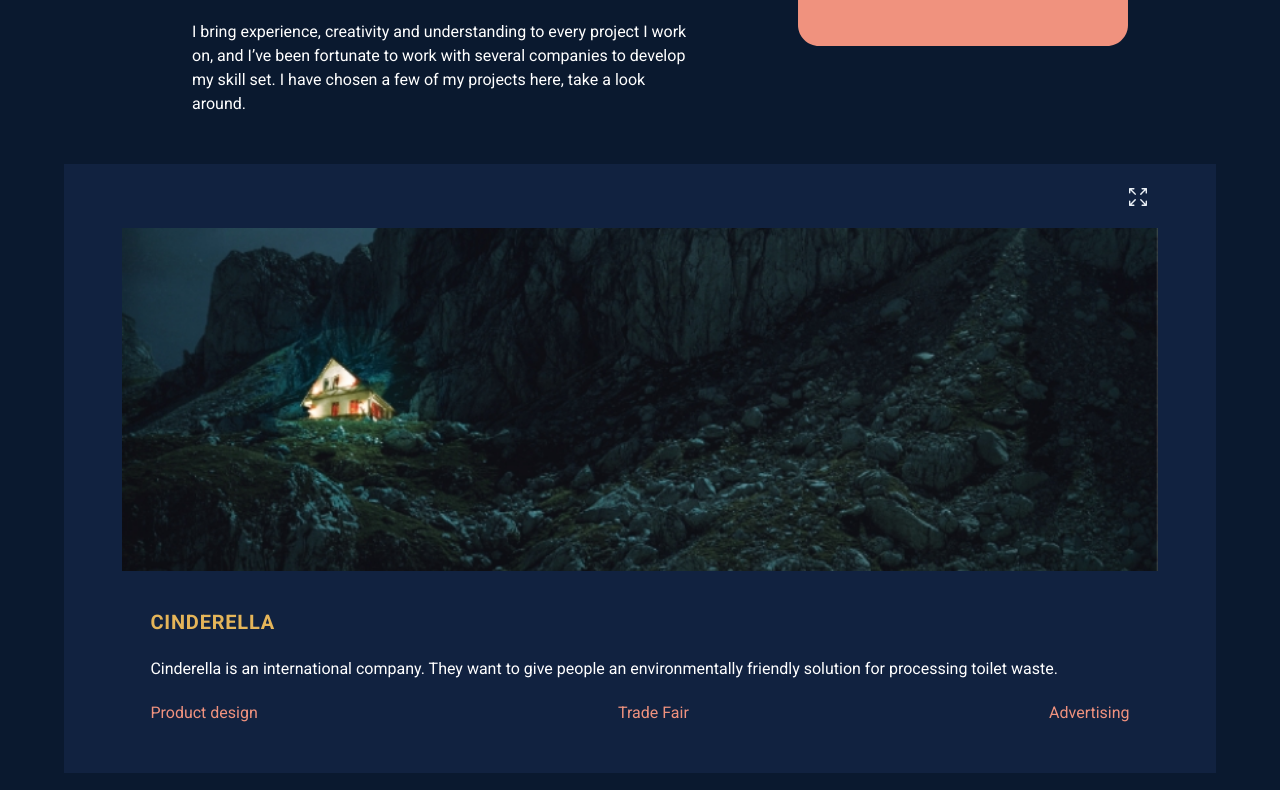
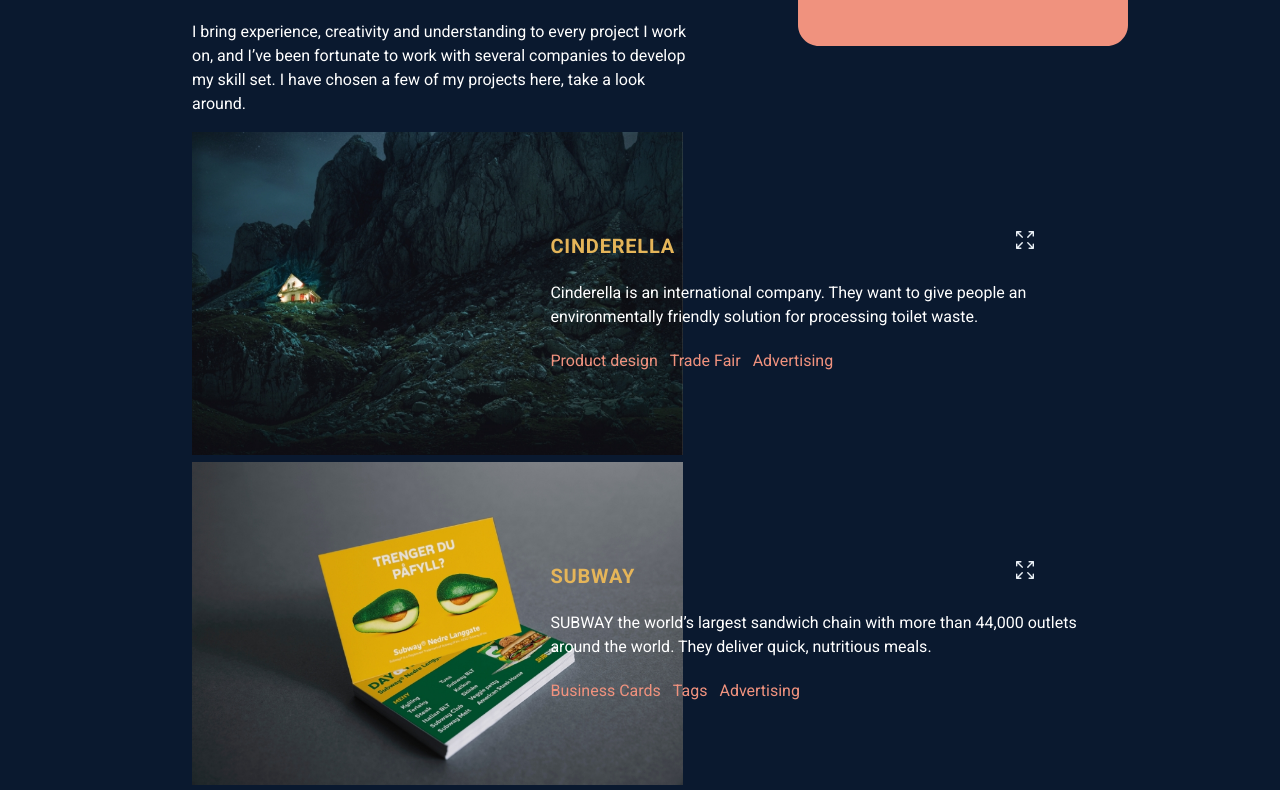
Before and after one commit to Iselinklementin/knuff-portfolio, a React (Create React App) app: page /portfolio in a window 1280 px wide. Shown: the part 600-1390 px from the top of the page. Built offline with nearby package versions, Linux system fonts and the light colour scheme.

Commit message:
tablet card

```diff
--- a/src/components/constant/PortfolioData.jsx
+++ b/src/components/constant/PortfolioData.jsx
@@ -2,6 +2,7 @@
 import Subway from "../../images/design/projects/Subwayvk.jpg";
 import Bjerke from "../../images/design/projects/bjerke.jpg";
 import FormatEiendom from "../../images/design/projects/fe.jpg";
+import Container from "../ui/Container";
 
 const portfolioProjects = [
   {
@@ -43,7 +44,7 @@
     <>
       {portfolioProjects.map(project => {
         return (
-          <section className="card-background" key={project.id}>
+          <section className="card-background-mobile card" key={project.id}>
             <div className="expand"></div>
             <img src={project.src} alt="" className="project-img" />
             <div className="card-text-wrap">
@@ -67,9 +68,18 @@
     <>
       {portfolioProjects.map(project => {
         return (
-          <section className="card-background" key={project.id}>
+          <Container>
+            <section className="card-background-tablet card" key={project.id}>
+              <div className="card-image-container">
+                <img src={project.src} alt="" className="project-img" />
+              </div>
+
+              <div className="card-text-container">
+                <div>
+                  <div className="circle"></div>
                   <div className="expand"></div>
-            <img src={project.src} alt="" className="project-img" />
+                </div>
+
                 <div className="card-text-wrap">
                   <h3>{project.name}</h3>
                   <p>{project.description}</p>
@@ -79,7 +89,9 @@
                     })}
                   </ul>
                 </div>
+              </div>
             </section>
+          </Container>
         );
       })}
     </>
--- a/src/components/routes/portfolio.jsx
+++ b/src/components/routes/portfolio.jsx
@@ -2,7 +2,7 @@
 import Footer from "../layout/Footer";
 import Container from "../ui/Container";
 import Mugs from "../../images/design/mugs.png";
-import { PortfolioDataMobile } from "../constant/PortfolioData";
+import { PortfolioDataMobile, PortfolioDataTablet } from "../constant/PortfolioData";
 
 export default function Portfolio() {
   return (
@@ -44,6 +44,7 @@
         </Container>
 
         <PortfolioDataMobile />
+        <PortfolioDataTablet />
       </div>
       <Footer />
     </>
--- a/src/css/style.css
+++ b/src/css/style.css
@@ -2097,7 +2097,36 @@
   }
 }
 
-.card-background {
+.card h3 {
+  color: #e5b559;
+  font-size: 20px;
+}
+
+.card ul {
+  display: -webkit-box;
+  display: -ms-flexbox;
+  display: flex;
+  margin: 0;
+  padding: 0;
+  list-style: none;
+  color: #f0927e;
+  margin-top: 20px;
+}
+
+.card ul li {
+  margin-right: 12px;
+}
+
+.card .expand {
+  position: absolute;
+  background-image: url("../../../images/design/expand.svg");
+  background-repeat: no-repeat;
+  background-size: cover;
+  width: 18px;
+  height: 18px;
+}
+
+.card-background-mobile {
   display: -webkit-box;
   display: -ms-flexbox;
   display: flex;
@@ -2119,18 +2148,13 @@
   margin-top: 2rem;
 }
 
-.card-background .expand {
-  position: absolute;
-  background-image: url("../../../images/design/expand.svg");
-  background-repeat: no-repeat;
-  background-size: cover;
-  width: 18px;
-  height: 18px;
-  top: 4%;
-  right: 6%;
-}
-
-.card-background .project-img {
+@media (min-width: 768px) {
+  .card-background-mobile {
+    display: none;
+  }
+}
+
+.card-background-mobile .project-img {
   width: 90%;
   height: 343px;
   -o-object-fit: cover;
@@ -2140,34 +2164,54 @@
   transition: all 0.3s;
 }
 
-.card-background .card-text-wrap {
+.card-background-mobile .card-text-wrap {
   margin-top: 1rem;
   width: 85%;
 }
 
-.card-background h3 {
-  color: #e5b559;
-  font-size: 20px;
-}
-
-.card-background ul {
-  display: -webkit-box;
-  display: -ms-flexbox;
-  display: flex;
-  -webkit-box-orient: horizontal;
-  -webkit-box-direction: normal;
-      -ms-flex-direction: row;
-          flex-direction: row;
-  -webkit-box-pack: justify;
-      -ms-flex-pack: justify;
-          justify-content: space-between;
-  -webkit-box-align: baseline;
-      -ms-flex-align: baseline;
-          align-items: baseline;
-  margin: 0;
-  padding: 0;
-  list-style: none;
-  color: #f0927e;
-  margin-top: 20px;
+.card-background-mobile .expand {
+  top: 4%;
+  right: 6%;
+}
+
+@media (min-width: 768px) {
+  .card-background-tablet {
+    position: relative;
+    width: 100%;
+    text-align: left;
+  }
+  .card-background-tablet .card-image-container {
+    -webkit-transition: all 0.3s;
+    transition: all 0.3s;
+    z-index: 0;
+    padding: 1rem;
+    width: 491px;
+    background-color: #112240;
+    margin-top: 2rem;
+  }
+  .card-background-tablet .project-img {
+    width: 100%;
+    height: 323px;
+    -o-object-fit: cover;
+       object-fit: cover;
+  }
+  .card-background-tablet .card-text-wrap {
+    -webkit-transition: all 0.3s;
+    transition: all 0.3s;
+    position: absolute;
+    padding: 1rem;
+    right: 0;
+    top: 24%;
+    width: 405px;
+    width: 60%;
+    height: 247px;
+    z-index: 1;
+    background-color: #112240;
+  }
+  .card-background-tablet .expand {
+    z-index: 2;
+    top: 30%;
+    right: 6%;
+  }
 }
 /*# sourceMappingURL=style.css.map */
--- a/src/sass/partials/layout/_cards.scss
+++ b/src/sass/partials/layout/_cards.scss
@@ -1,4 +1,31 @@
-.card-background {
+.card {
+  h3 {
+    color: getColour(yellow);
+    font-size: 20px;
+  }
+
+  ul {
+    display: flex;
+    @include reset-list;
+    color: getColour(coralPink);
+    margin-top: 20px;
+
+    li {
+      margin-right: 12px;
+    }
+  }
+
+  .expand {
+    position: absolute;
+    background-image: url("../../../images/design/expand.svg");
+    background-repeat: no-repeat;
+    background-size: cover;
+    width: 18px;
+    height: 18px;
+  }
+}
+
+.card-background-mobile {
   @include flex(column, center, center);
   position: relative;
   padding: 3rem 0;
@@ -7,15 +34,8 @@
   background-color: getColour(overlayBlue);
   margin-top: 2rem;
 
-  .expand {
-    position: absolute;
-    background-image: url("../../../images/design/expand.svg");
-    background-repeat: no-repeat;
-    background-size: cover;
-    width: 18px;
-    height: 18px;
-    top: 4%;
-    right: 6%;
+  @include for-tablet {
+    display: none;
   }
 
   .project-img {
@@ -31,15 +51,52 @@
     width: 85%;
   }
 
-  h3 {
-    color: getColour(yellow);
-    font-size: 20px;
-  }
-
-  ul {
-    @include flex(row, space-between, baseline);
-    @include reset-list;
-    color: getColour(coralPink);
-    margin-top: 20px;
+  .expand {
+    top: 4%;
+    right: 6%;
   }
 }
+
+// tablet
+
+.card-background-tablet {
+  @include for-tablet {
+    position: relative;
+    width: 100%;
+    text-align: left;
+
+    .card-image-container {
+      transition: all 0.3s;
+      z-index: 0;
+      padding: 1rem;
+      width: 491px;
+      background-color: getColour(overlayBlue);
+      margin-top: 2rem;
+    }
+
+    .project-img {
+      width: 100%;
+      height: 323px;
+      object-fit: cover;
+    }
+
+    .card-text-wrap {
+      transition: all 0.3s;
+      position: absolute;
+      padding: 1rem;
+      right: 0;
+      top: 24%;
+      width: 405px;
+      width: 60%;
+      height: 247px;
+      z-index: 1;
+      background-color: getColour(overlayBlue);
+    }
+
+    .expand {
+      z-index: 2;
+      top: 30%;
+      right: 6%;
+    }
+  }
+}
```
Also changed, not shown: 1 other file (tests, documents, lock files or other folders). Lines whose indentation alone changed are shown as unchanged.
